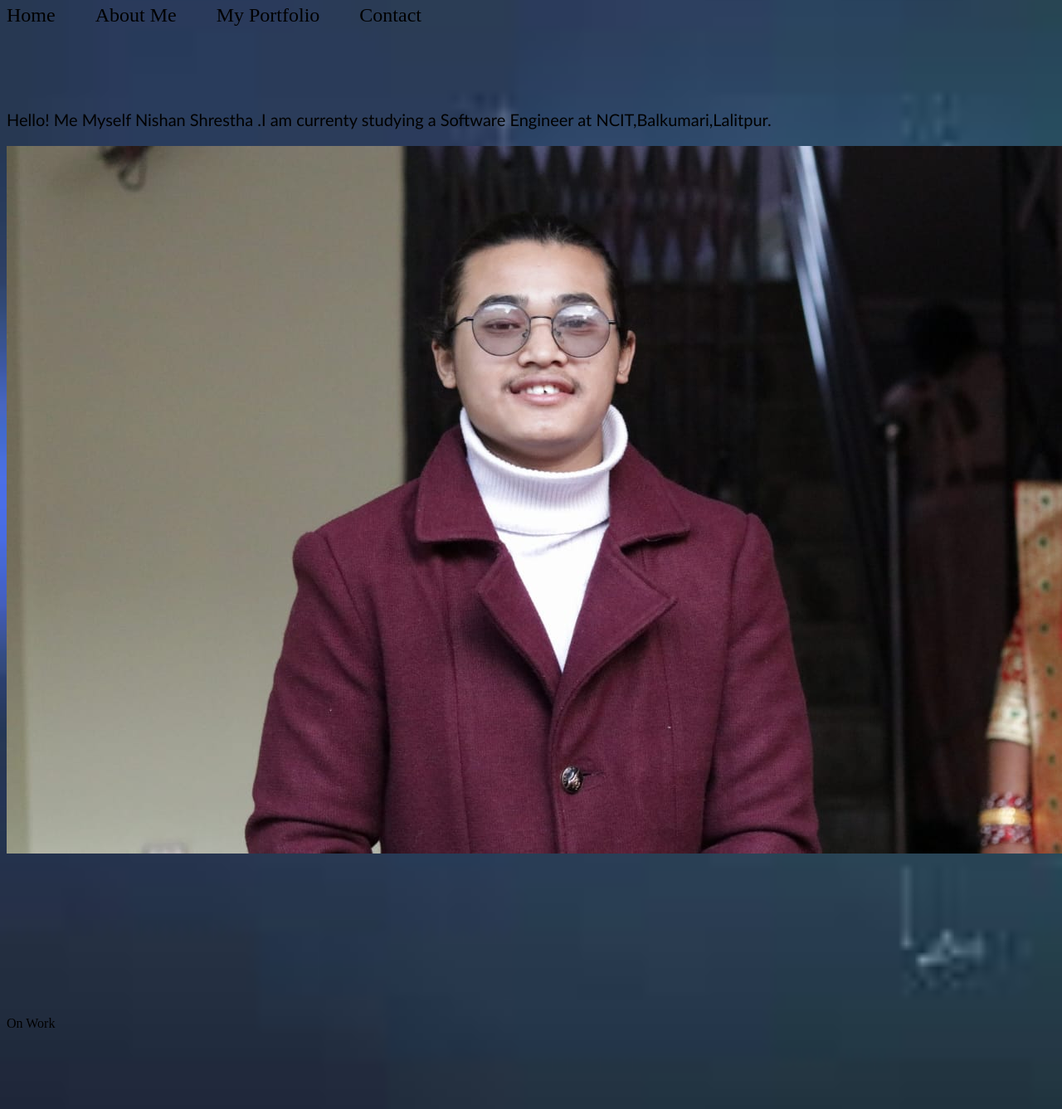
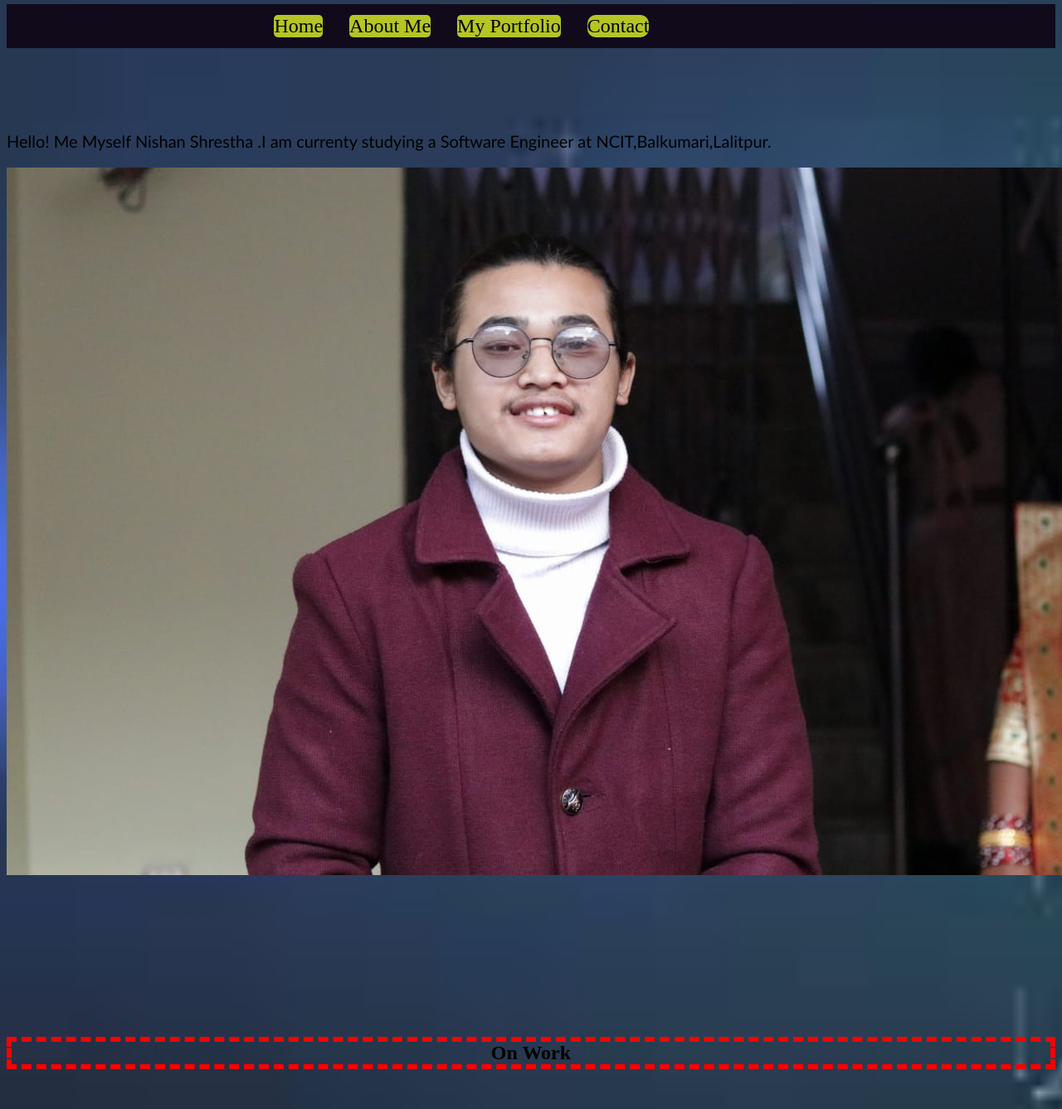
Before and after one commit to nishanstha74/first-website, a plain HTML site: page index.html in a window 1280 px wide. Shown: the part 120-1457 px from the top of the page at 83% size. Drawn offline with Linux system fonts and the light colour scheme.

Commit message:
new commit

```diff
--- a/style.css
+++ b/style.css
@@ -8,23 +8,38 @@ body{
     color: transparent;
    text-shadow: 0.px 0.2px aqua;
     background-image: url(images\ \(1\).jpeg);
-background-clip:text;
+   background-clip:text;
+ }
+ .navigation-bar{
+    background-color: rgb(16, 10, 26);
+    padding:1vw;
+
  }
  nav{
-    display: flex;
-    gap: 3rem;
-font-size: x-large;
+
+    position: sticky;
+    display: inline-flex;
+    justify-content: center;
+    gap: 2rem;
+    margin-left: 25%;
+    font-size: x-large;
 
  }
  p{
     margin-top: 100px;
+ }
+ .home:hover
+ {
+    background-color: rgb(26, 14, 5);
+    color: rgb(209, 209, 209);
+    border-radius: 10px;
  }
 .about:hover{
 background-color: rgb(26, 14, 5);
 color: rgb(209, 209, 209);
 border-radius: 10px;
 }
-.gallery:hover{
+.portfolio:hover{
     background-color: rgb(26, 14, 5);
     color: rgb(209, 209, 209);
     border-radius: 10px;
@@ -34,11 +49,40 @@ border-radius: 10px;
         background-color: rgb(26, 14, 5);
         color: rgb(209, 209, 209);
         border-radius: 10px;
+        }
+        .home{
+   background-color: rgb(181, 197, 37);
+    color: rgb(209, 209, 209);
+    border-radius: 5px;
+ }
+.about{
+background-color: rgb(181, 197, 37);
+color: rgb(209, 209, 209);
+border-radius: 5px;
+}
+.portfolio{
+    background-color: rgb(181, 197, 37);
+    color: rgb(209, 209, 209);
+    border-radius: 5px;
 
-         }
+     }
+     .contact{
+        background-color: rgb(181, 197, 37);
+        color: rgb(209, 209, 209);
+        border-radius: 10px;
+       }
 .text
 {
     word-wrap: normal;
    font-family: 'Trebuchet MS', 'Lucida Sans Unicode', 'Lucida Grande', 'Lucida Sans', Arial, sans-serif;
     font-size: 20px;
+    text-align: justify;
 }
+.port{
+    font-size: x-large;
+ font-weight: bold;
+ border: 6px dashed red;
+display: flex;
+justify-content: center;
+margin-bottom: 15vw;
+   }
```
